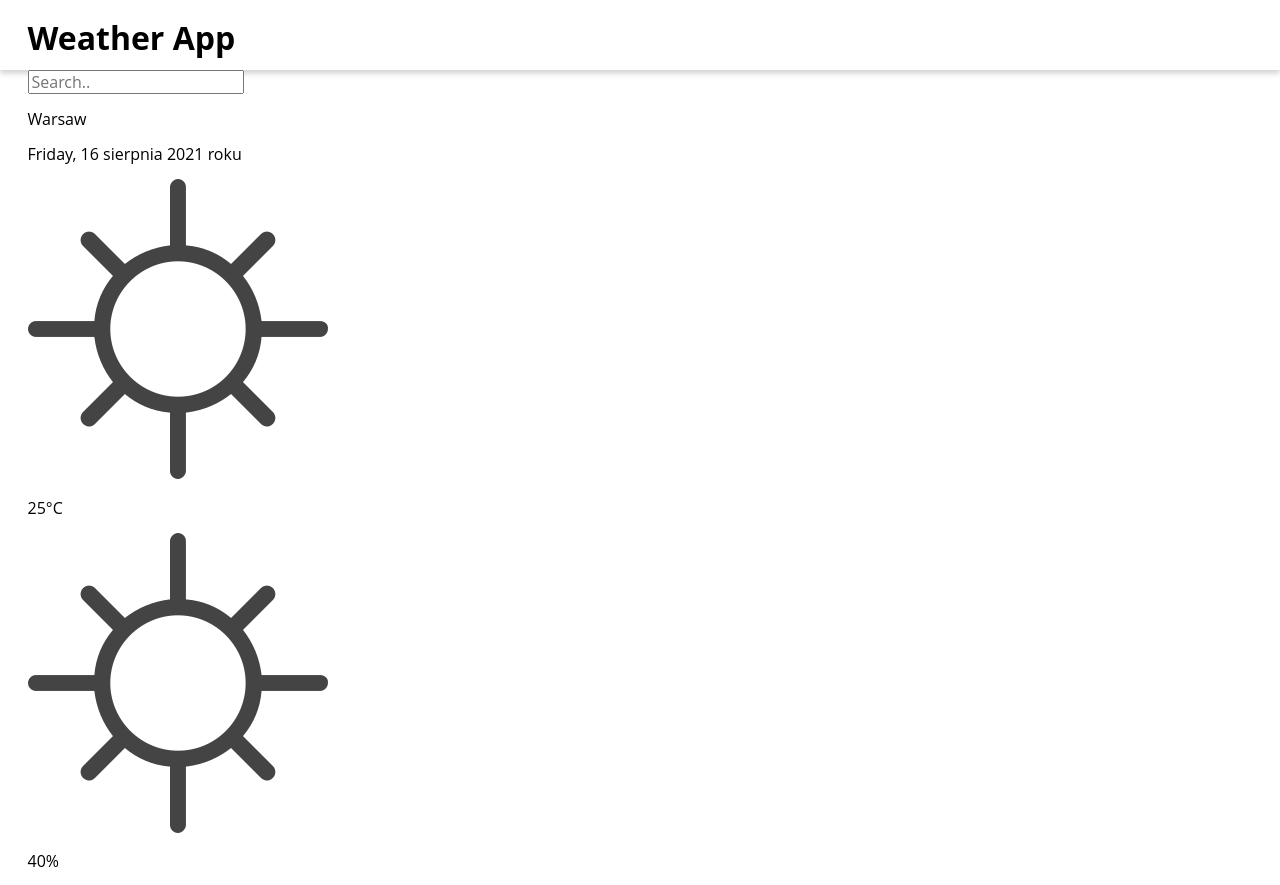
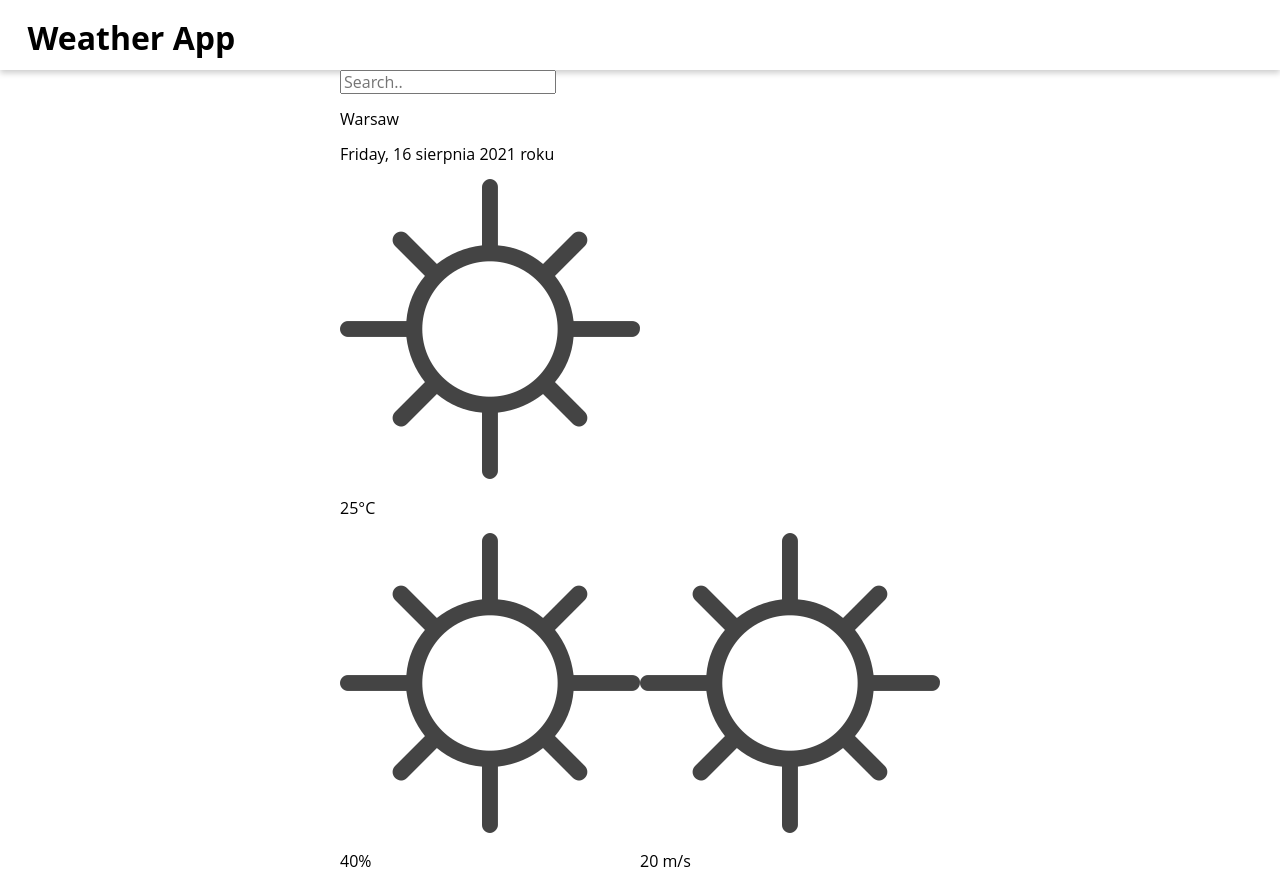
Before and after one commit to martafrackiewicz/weather-app, a React (Create React App) app: page / in a window 1280 px wide. Shown: the top 885 px of the page. Built offline with nearby package versions, Linux system fonts and the light colour scheme.

Commit message:
Order elements in main section

```diff
--- a/src/components/MainSection/MainSection.js
+++ b/src/components/MainSection/MainSection.js
@@ -1,6 +1,7 @@
 import Description from "../Description/Description"
 import IconAndText from "../IconAndText/IconAndText";
 import Search from "../Search/Search"
+import "./MainSection.scss";
 
 
 const MainSection = () => {
--- /dev/null
+++ b/src/components/MainSection/MainSection.scss
@@ -0,0 +1,8 @@
+.main-section-container {
+    display: grid;
+    place-content: center;
+}
+
+.conditions-container {
+    display: flex;
+}
```
Also changed, not shown: src/components/IconAndText/IconAndText.scss (added).
